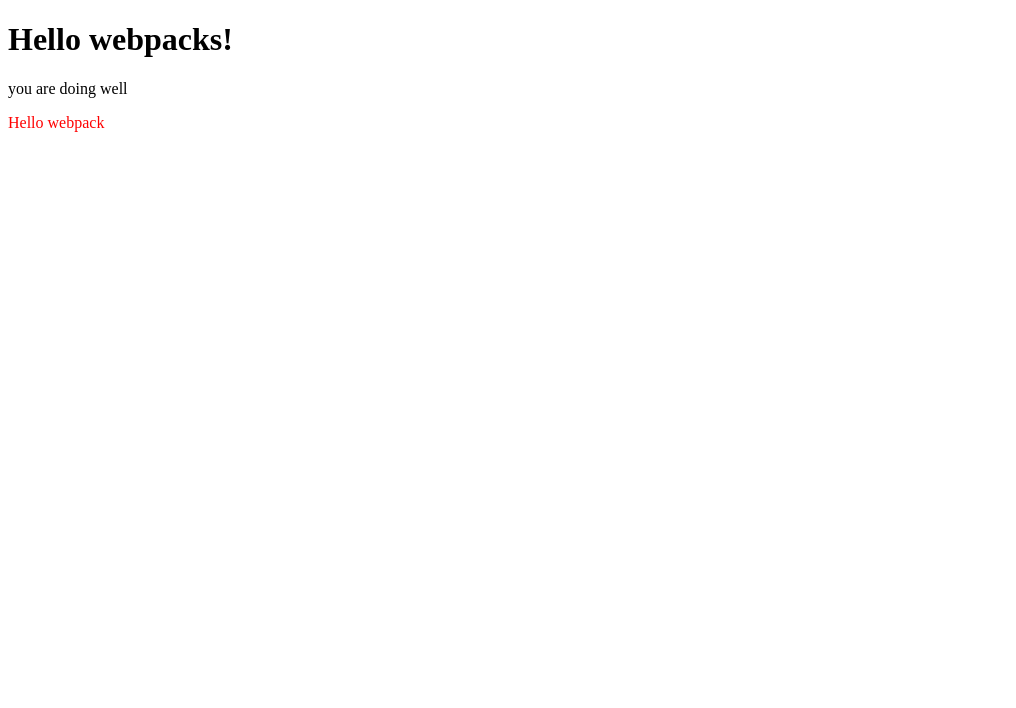
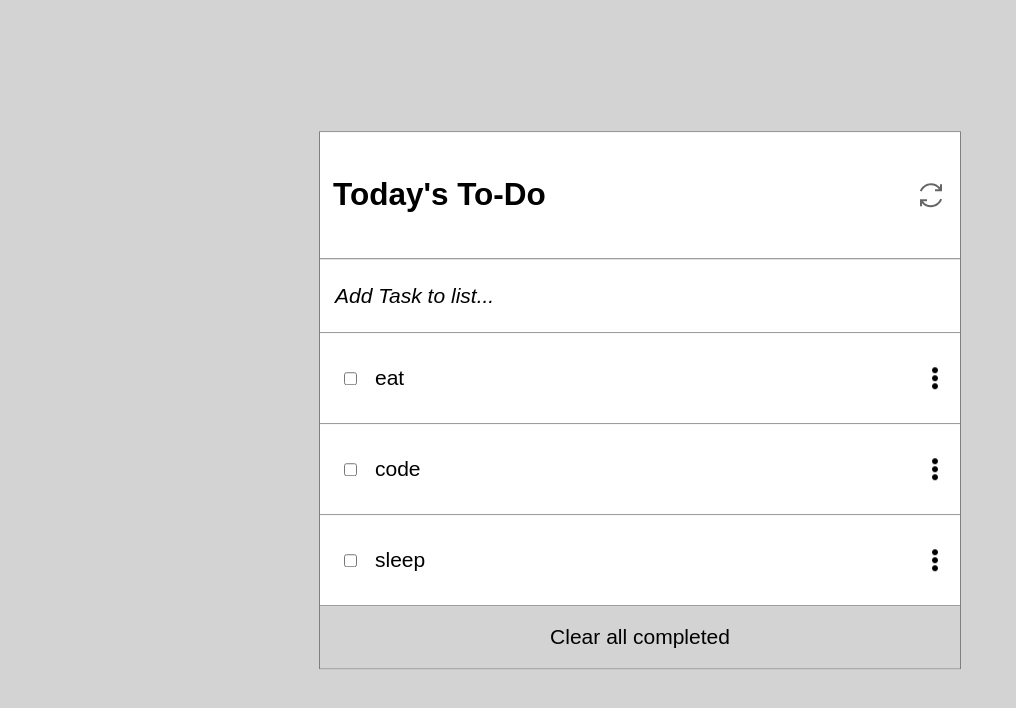
Before and after one commit to collinsmezie/To-Do-List, a website built with webpack: page src/index.html in a window 1280 px wide. Shown: the whole page, without its empty margins (0-1016 px from the left). Built offline with nearby package versions, Linux system fonts and the light colour scheme.

Commit message:
implemented To-Do list UI

```diff
--- a/src/index.html
+++ b/src/index.html
@@ -4,9 +4,18 @@
     <meta charset="UTF-8">
     <meta name="viewport" content="width=device-width, initial-scale=1.0">
     <title>Wbpack Exercise</title>
+    <!-- <link rel="stylesheet" href="style.css"> -->
 </head>
 <body>
-    <h1>Hello webpacks!</h1>
-    <p>you are doing well</p>
+    <div class="container">
+        <div class="headline bg">
+            <h2>Today's To-Do</h2>
+        </div>
+        <div class="input bg"><p class="align">Add Task to list...</p></div>
+
+        <div class="dynamic-list"></div>
+
+        <div class="clear">Clear all completed</div>
+        </div>
 </body>
 </html>
--- a/src/index.js
+++ b/src/index.js
@@ -1,17 +1,37 @@
-import _ from 'lodash';
 import './style.css';
+import Icon1 from './kebab.png';
+import Icon2 from './refresh.svg';
 
+const tasks = [
+  { description: 'eat', completed: true, index: 0 },
+  { description: 'code', completed: true, index: 1 },
+  { description: 'sleep', completed: false, index: 2 },
+];
 
+const headline = document.querySelector('.headline');
+const refreshIcon = new Image();
+refreshIcon.src = Icon2;
+refreshIcon.className = 'refresh-image';
+headline.appendChild(refreshIcon);
+function CreateList(tasks) {
+  for (let i = 0; i < tasks.length; i += 1) {
+    const list = document.querySelector('.dynamic-list');
+    const element = document.createElement('div');
+    element.className = 'bg task';
+    /* eslint-disable */
+    const { description, completed, index } = tasks[i];
+    /* eslint-enable */
+    element.innerHTML = description;
+    const menu = new Image();
+    menu.src = Icon1;
+    menu.className = 'menu-image';
+    const checkbox = document.createElement('input');
+    checkbox.type = 'checkbox';
+    checkbox.className = 'checkBox';
 
-function component() {
-    const element = document.createElement('div');
-
-  // Lodash, now imported by this script
-  element.innerHTML = _.join(['Hello', 'webpack'], ' ');
-  element.classList.add('hello');
-
-
-    return element;
+    element.appendChild(checkbox);
+    element.appendChild(menu);
+    list.appendChild(element);
   }
-
-  document.body.appendChild(component());
+}
+CreateList(tasks);
--- a/src/style.css
+++ b/src/style.css
@@ -1,3 +1,67 @@
-.hello {
-    color: red;
+body {
+  margin: 0;
+  padding: 0;
+  font: 21px/1.5 Arial, sans-serif;
+  background: lightgray;
 }
+
+.bg {
+  background: white;
+  border-bottom: 1px solid gray;
+}
+
+.container {
+  position: absolute;
+  left: 50%;
+  top: 50%;
+  transform: translate(-50%, -50%);
+  width: 50%;
+  border: 1px solid gray;
+  background: white;
+}
+
+.headline {
+  display: flex;
+  flex-direction: row;
+  justify-content: space-between;
+  align-items: center;
+  padding: 13px;
+}
+
+.input {
+  font-style: italic;
+}
+
+.task {
+  display: grid;
+  grid-template-areas: 'left center right';
+  grid-template-columns: 20px 7fr 20px;
+  grid-template-rows: 50px;
+  grid-gap: 5px;
+  background: white;
+  padding: 20px;
+  align-items: center;
+  gap: 15px;
+}
+
+.clear {
+  background-color: lightgray;
+  text-align: center;
+  padding: 15px;
+}
+
+#p {
+  border: 2px solid white;
+}
+
+.align {
+  margin-left: 15px;
+}
+
+.checkBox {
+  grid-area: left;
+}
+
+.menu-image {
+  grid-area: right;
+}
--- a/webpack.config.js
+++ b/webpack.config.js
@@ -1,15 +1,15 @@
 const path = require('path');
 const HtmlWebpackPlugin = require('html-webpack-plugin');
 
-
 module.exports = {
+  mode: 'development',
   entry: './src/index.js',
   devServer: {
     static: './dist',
   },
   plugins: [
     new HtmlWebpackPlugin({
-      template: './src/index.html'
+      template: './src/index.html',
     }),
   ],
   output: {
@@ -23,6 +23,14 @@ module.exports = {
         test: /\.css$/i,
         use: ['style-loader', 'css-loader'],
       },
+      {
+        test: /\.(png|svg|jpg|jpeg|gif)$/i,
+        type: 'asset/resource',
+        generator: {
+          filename: 'img/[name][ext]',
+        },
+      },
+
     ],
   },
 };
```
Also changed, not shown: package.json (+11 -1 lines), .eslintrc.json (added), .github/workflows/linters.yml (added), .stylelintrc.json (added), README.md, dist/img/kebab.png (added), dist/img/refresh.svg (added), dist/index.html, dist/main.js, dist/main.js.LICENSE.txt (deleted), src/kebab.png (added), src/refresh.svg (added), 3 other files.
